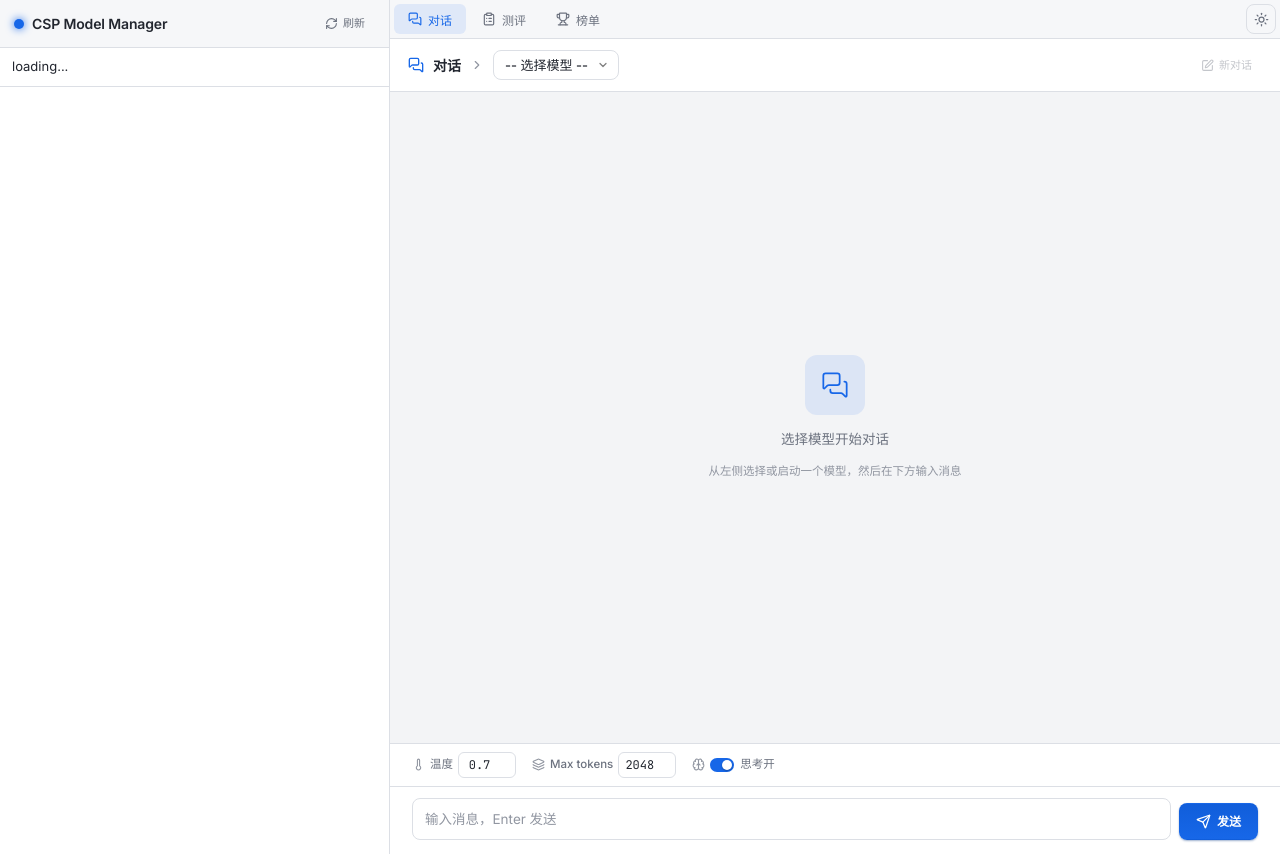
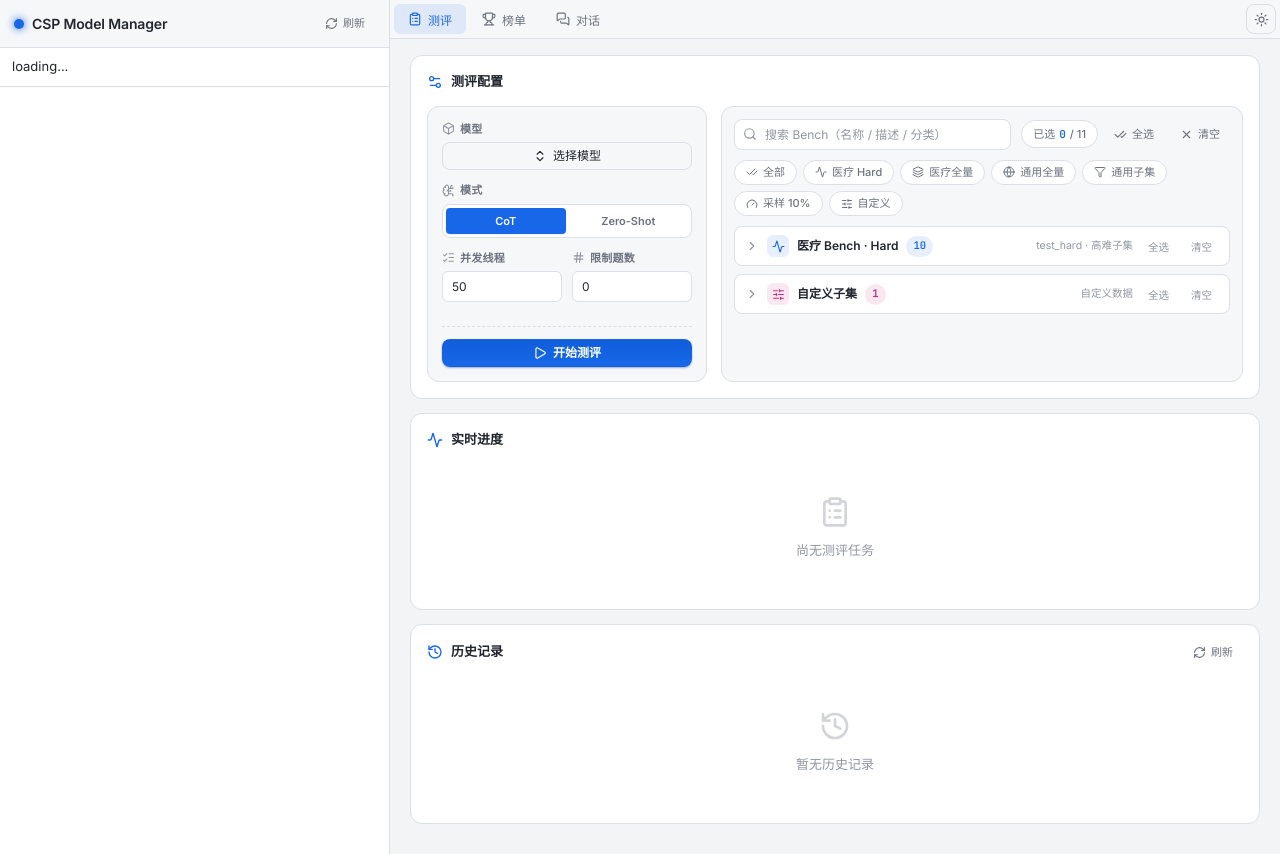
Before and after one commit to caobiabia/model-manager, a FastAPI app: page / in a window 1280 px wide. Run offline with FastAPI, Linux system fonts and the light colour scheme; data that the repository does not hold is empty; parts of the project's set-up code (start-up, migrations or seed data) failed here and were passed over.

Commit message:
feat: default to eval view with collapsed unselected benches

```diff
--- a/templates/index.html
+++ b/templates/index.html
@@ -607,13 +607,13 @@ svg.lucide{flex-shrink:0;stroke-width:2}
 <!-- main -->
 <main class="main">
   <div class="view-tabs">
-    <button class="view-tab active" data-view="chat" onclick="switchView('chat')"><i data-lucide="messages-square"></i><span>对话</span></button>
-    <button class="view-tab" data-view="eval" onclick="switchView('eval')"><i data-lucide="clipboard-list"></i><span>测评</span></button>
+    <button class="view-tab active" data-view="eval" onclick="switchView('eval')"><i data-lucide="clipboard-list"></i><span>测评</span></button>
     <button class="view-tab" data-view="lb" onclick="switchView('lb')"><i data-lucide="trophy"></i><span>榜单</span></button>
+    <button class="view-tab" data-view="chat" onclick="switchView('chat')"><i data-lucide="messages-square"></i><span>对话</span></button>
     <span style="flex:1"></span>
     <button class="theme-toggle" onclick="toggleTheme()" title="切换主题" aria-label="切换主题"><i data-lucide="moon" class="icon-moon"></i><i data-lucide="sun" class="icon-sun"></i></button>
   </div>
-  <div class="view-content active" id="viewChat">
+  <div class="view-content" id="viewChat">
   <div class="chat-header">
     <i data-lucide="messages-square" class="chat-title-icon"></i>
     <span class="chat-title">对话</span>
@@ -645,7 +645,7 @@ svg.lucide{flex-shrink:0;stroke-width:2}
   </div><!-- /viewChat -->
 
   <!-- eval view -->
-  <div class="view-content" id="viewEval">
+  <div class="view-content active" id="viewEval">
     <div class="eval-panel">
       <div class="eval-section">
         <h3><i data-lucide="settings-2"></i>测评配置</h3>
@@ -1163,12 +1163,12 @@ async function loadEvalBenches(){
 function renderBenchGrid(){
   const grid=$('evalBenchGrid'); grid.innerHTML='';
   const groupDefs=[
-    {key:'med_hard',icon:'activity',name:'医疗 Bench · Hard',meta:'test_hard · 高难子集',collapsed:false},
+    {key:'med_hard',icon:'activity',name:'医疗 Bench · Hard',meta:'test_hard · 高难子集',collapsed:true},
     {key:'med_full',icon:'layers',name:'医疗 Bench · 全量',meta:'test · 全量测试集',collapsed:true},
-    {key:'general',icon:'globe',name:'通用 Bench',meta:'MMLU / GSM8K / C-Eval / GPQA / AIME',collapsed:false},
-    {key:'general_subset',icon:'filter',name:'通用 Bench · 1000 子集',meta:'基于历史测评的错误聚焦子集',collapsed:false},
+    {key:'general',icon:'globe',name:'通用 Bench',meta:'MMLU / GSM8K / C-Eval / GPQA / AIME',collapsed:true},
+    {key:'general_subset',icon:'filter',name:'通用 Bench · 1000 子集',meta:'基于历史测评的错误聚焦子集',collapsed:true},
     {key:'s10',icon:'gauge',name:'采样 10%',meta:'EN + 中文 × hard / easy',collapsed:true},
-    {key:'subset',icon:'sliders-horizontal',name:'自定义子集',meta:'自定义数据',collapsed:false}
+    {key:'subset',icon:'sliders-horizontal',name:'自定义子集',meta:'自定义数据',collapsed:true}
   ];
   const groups={};
   groupDefs.forEach(g=>groups[g.key]=[]);
@@ -1231,13 +1231,13 @@ function renderBenchGrid(){
       Object.keys(byDs).sort().forEach(ds=>{
         const info=byDs[ds];
         const card=document.createElement('div');
-        card.className='bench-card active';
+        card.className='bench-card';
         card.dataset.bench=info.ids.join(',');
         card.dataset.group=g.key;
         card.dataset.name=(info.name+' 采样 s10').toLowerCase();
         card.dataset.desc=(info.ids.join(',')+' '+g.name).toLowerCase();
         card.title=info.ids.join(', ');
-        card.innerHTML='<i data-lucide="check-circle-2" class="bc-check"></i>'+
+        card.innerHTML='<i data-lucide="circle" class="bc-check"></i>'+
           '<span class="bc-name">'+escapeHtml(info.name)+'</span>'+
           '<span class="bc-tags"><span class="tag">'+info.ids.length+'x</span></span>';
         card.onclick=()=>toggleBenchCard(card);
@@ -1247,7 +1247,7 @@ function renderBenchGrid(){
       items.forEach(b=>{
         const unavailable=!b.exists;
         const card=document.createElement('div');
-        card.className='bench-card'+(unavailable?' unavailable':' active');
+        card.className='bench-card'+(unavailable?' unavailable':'');
         card.dataset.bench=b.id;
         card.dataset.group=g.key;
         card.dataset.name=(b.name+' '+b.id).toLowerCase();
@@ -1255,7 +1255,7 @@ function renderBenchGrid(){
         card.title=b.description||b.id;
         const langCls=b.language==='zh'?'lang-zh':'';
         const fmt=b.format==='free'?'free':'mcq';
-        const icon=unavailable?'x-circle':(b.format==='free'?'hash':'check-circle-2');
+        const icon=unavailable?'x-circle':'circle';
         card.innerHTML='<i data-lucide="'+icon+'" class="bc-check"></i>'+
           '<span class="bc-name">'+escapeHtml(b.name)+'</span>'+
           '<span class="bc-tags">'+
@@ -1799,6 +1799,7 @@ async function clearLeaderboard(){
 
 /* ── Init ── */
 if(window.lucide)lucide.createIcons();
+switchView('eval');
 refreshModels();loadGpus();setInterval(refreshModels,15000);setInterval(loadGpus,30000);
 </script>
 </body>
```
